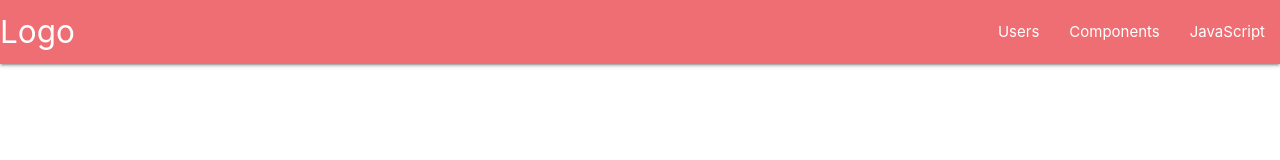
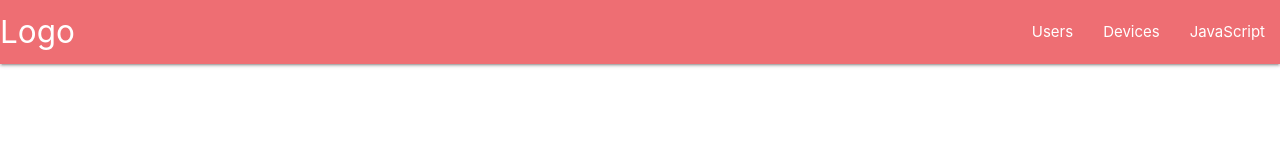
Before and after one commit to k4kaylee/React, a React (Create React App) app: page / in a window 1280 px wide. Shown: the top 160 px of the page. Built offline with nearby package versions, Linux system fonts and the light colour scheme.

Commit message:
Create Userlist and RemoveUser

```diff
--- a/src/components/AppRoutes.jsx
+++ b/src/components/AppRoutes.jsx
@@ -1,12 +1,14 @@
 import React from 'react'
 import {Route, Switch} from 'react-router-dom'
 import Users  from '../pages/Users'
+import Devices  from '../pages/Devices'
 
 
 const AppRoutes = () => {
   return(
     <Switch>
       <Route path='/users' component={Users}/>
+      <Route path='/devices' component={Devices}/>
     </Switch>
   )
 }
--- a/src/components/NavBar.jsx
+++ b/src/components/NavBar.jsx
@@ -8,7 +8,7 @@ const NavBar = () => {
       <a href="#" className="brand-logo">Logo</a>
       <ul id="nav-mobile" className="right hide-on-med-and-down">
         <li><Link to='/users'>Users</Link></li>
-        <li><a href="#">Components</a></li>
+        <li><Link to='/devices'>Devices</Link></li>
         <li><a href="#">JavaScript</a></li>
       </ul>
     </div>
--- a/src/pages/Users.jsx
+++ b/src/pages/Users.jsx
@@ -1,5 +1,4 @@
 import React, { useState } from "react";
-import NavBar from "../components/NavBar";
 import UserList from "../components/UserList";
 
 const Users = () => {
```
